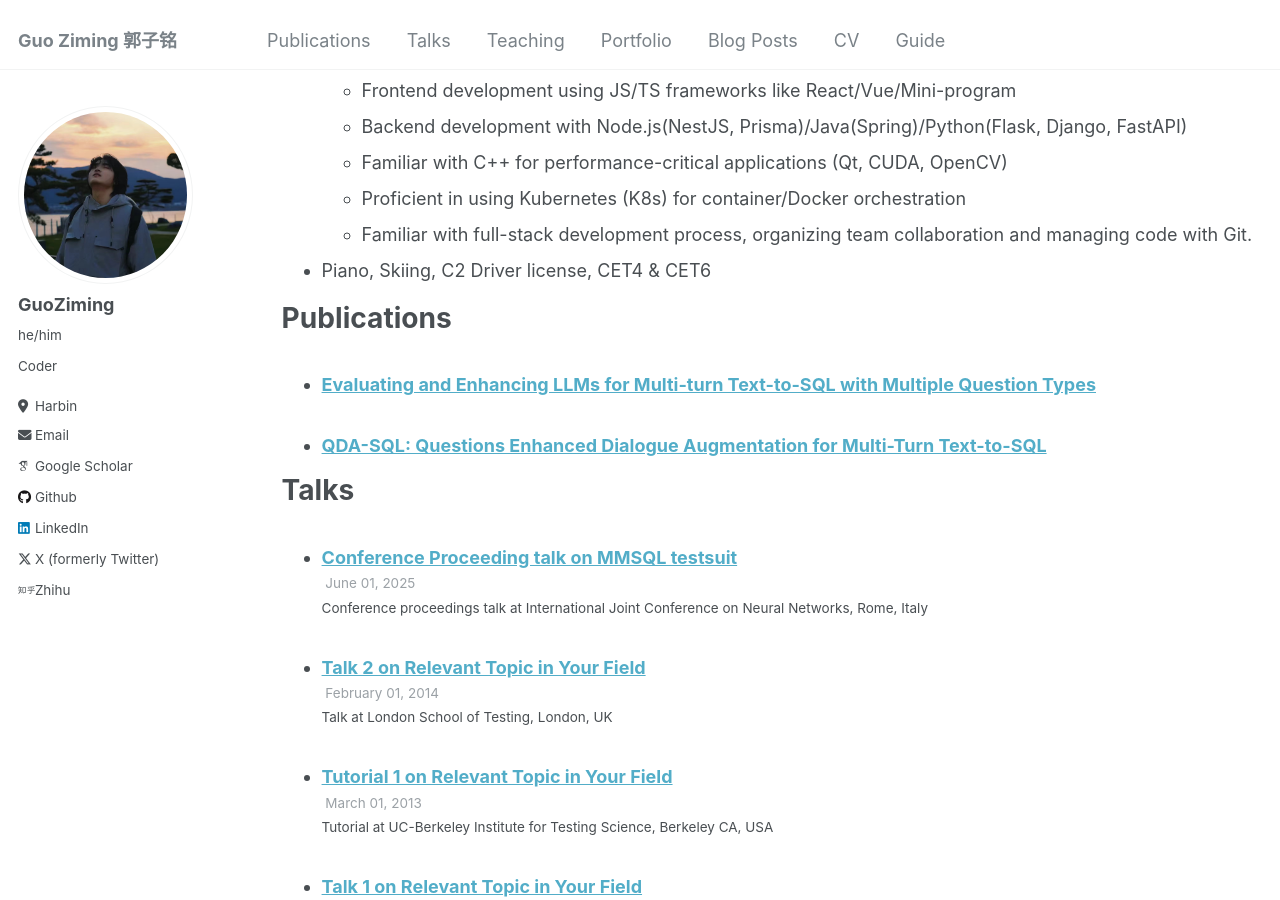
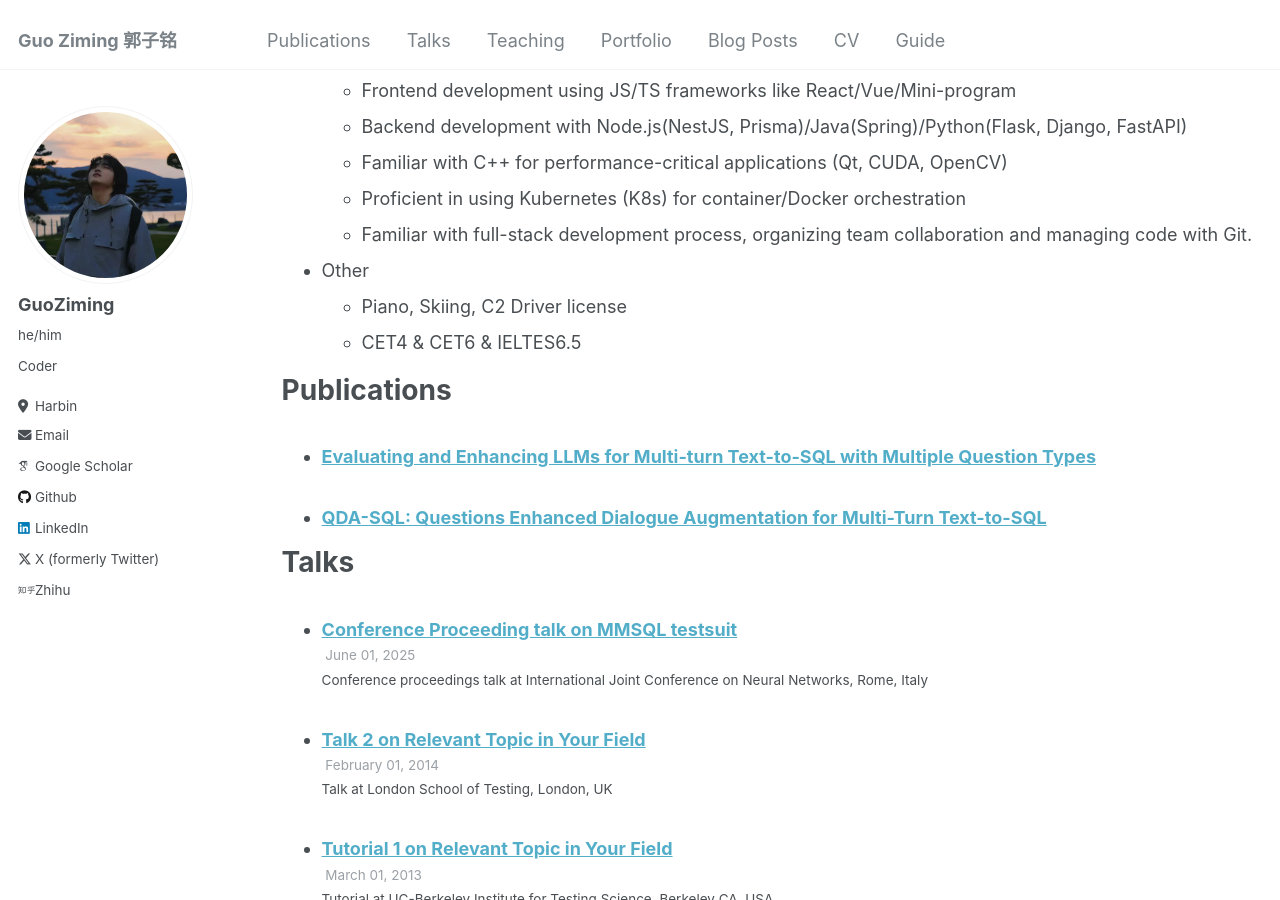
Before and after one commit to mcxiaoxiao/mcxiaoxiao.github.io, a Jekyll site: the page built from _pages/cv.md, in a window 1280 px wide and 900 px high, scrolled down 704 px. Built offline with Jekyll 4.4.1, drawn with Linux system fonts in a browser that asks for light colours; some web fonts are replaced.

Commit message:
Update cv.md

```diff
--- a/_pages/cv.md
+++ b/_pages/cv.md
@@ -39,7 +39,9 @@ Skills
   * Familiar with C++ for performance-critical applications (Qt, CUDA, OpenCV)
   * Proficient in using Kubernetes (K8s) for container/Docker orchestration
   * Familiar with full-stack development process, organizing team collaboration and managing code with Git.
-* Piano, Skiing, C2 Driver license, CET4 & CET6
+* Other
+  * Piano, Skiing, C2 Driver license
+  * CET4 & CET6 & IELTES6.5
 
 Publications
 ======
```
